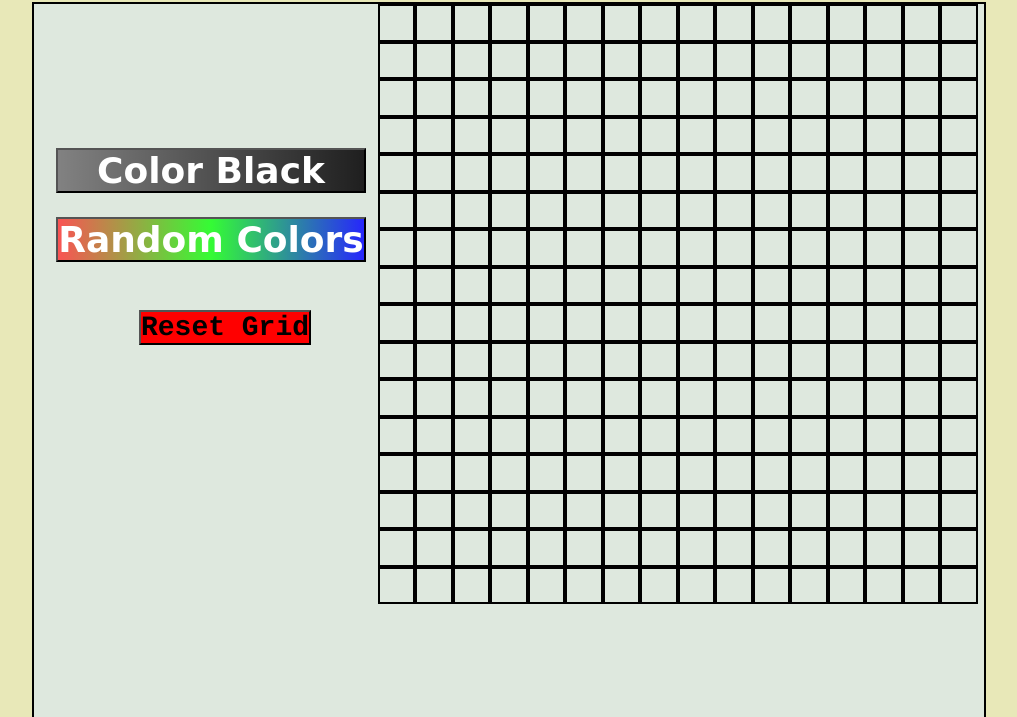
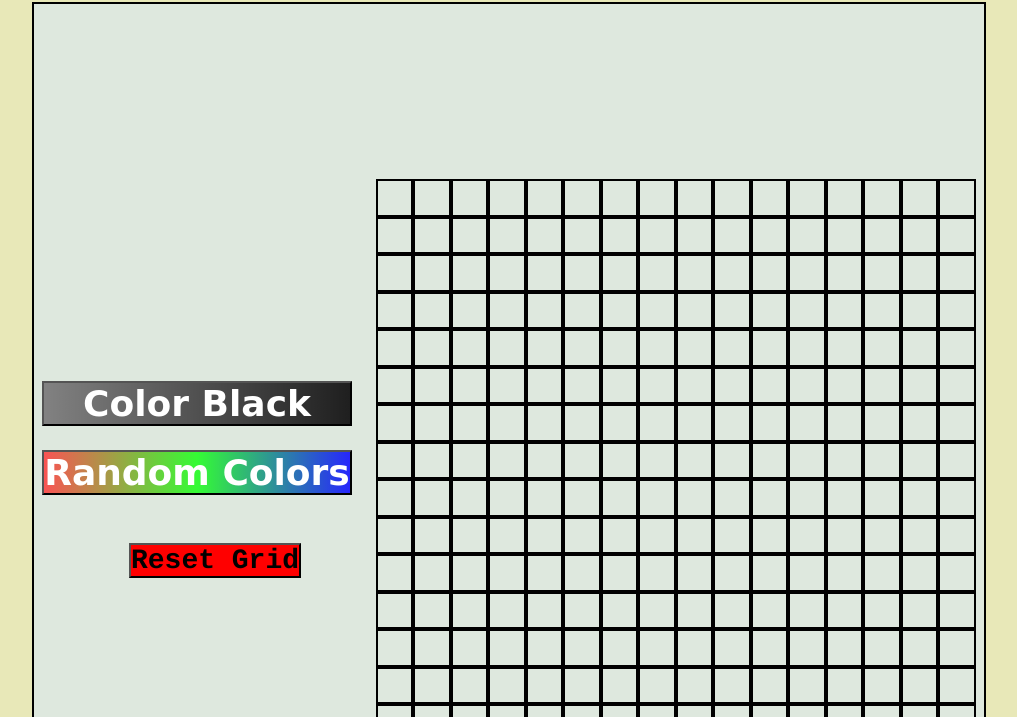
Before and after one commit to Its-Sythe/etch-odin, a plain HTML site: page index.html in a window 1280 px wide. Shown: the part 83-800 px from the top of the page, without its empty margins (131-1148 px from the left). Drawn offline with Linux system fonts and the light colour scheme.

Commit message:
Added a conditional to the javascript and Centered everythinh

```diff
--- a/script.js
+++ b/script.js
@@ -1,6 +1,6 @@
 function createGrid(size) {
     let space = document.querySelector(".grid-space");
-
+    if (size <= 100) {
         for (let i = 0; i < size; i++) {
             let column = document.createElement("div");
             column.id = "column";
@@ -14,5 +14,9 @@ function createGrid(size) {
             space.appendChild(column);
         }
     }
+    else {
+        alert ("No More than 100!")
+    }
+}
 
 createGrid(16);
--- a/styles.css
+++ b/styles.css
@@ -26,7 +26,7 @@ main {
     border: 2px solid;
     background-color: rgb(222, 232, 222);
     justify-content: center;
-    align-items: flex-start;
+    align-items: center;
 }
 
 .settings-area {
@@ -41,7 +41,7 @@ main {
     display: flex;
     flex-direction: column;
     gap: 24px;
-    margin: 144px 12px 0px 16px;
+    margin-right: 24px;
 }
 
 #pure-black, #random-colors {
@@ -63,7 +63,7 @@ main {
     font-size: 28px;
     font-weight: 800;
     background-color: red;
-    margin-left: 32px;
+    margin-left: 12px;
     font-family: Courier;
 }
 
```
Lines whose indentation alone changed are shown as unchanged.
